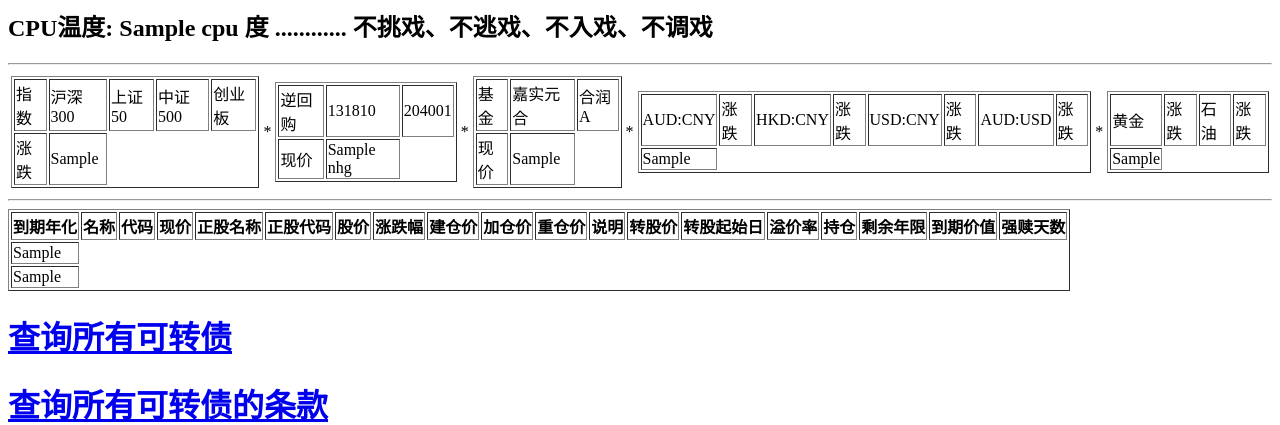
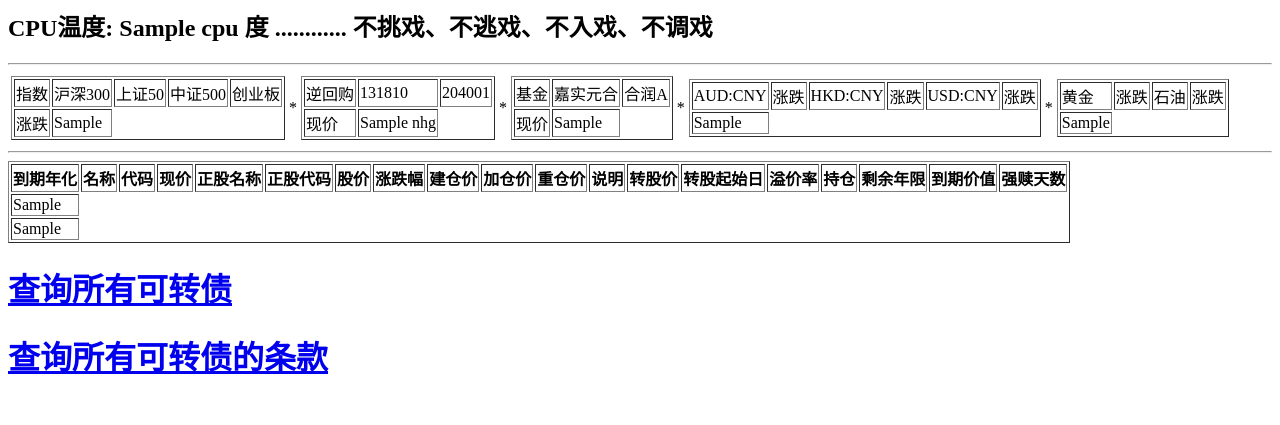
Before and after one commit to winsert/myweb, a Flask app: template app/templates/index.html in a window 1280 px wide. Shown: the top 425 px of the page. Run offline with Flask 2, Linux system fonts and the light colour scheme; the template is opened without the code that fills it: most values are stand-ins (such as "Sample title", 1, 10 or a date in 2020).

Commit message:
删除audusd

```diff
--- a/app/templates/index.html
+++ b/app/templates/index.html
@@ -85,8 +85,6 @@
 <td>HKD:CNY</td>
 <td>涨跌</td>
 <td>USD:CNY</td>
-<td>涨跌</td>
-<td>AUD:USD</td>
 <td>涨跌</td>
 </tr>
 <tr>
```
